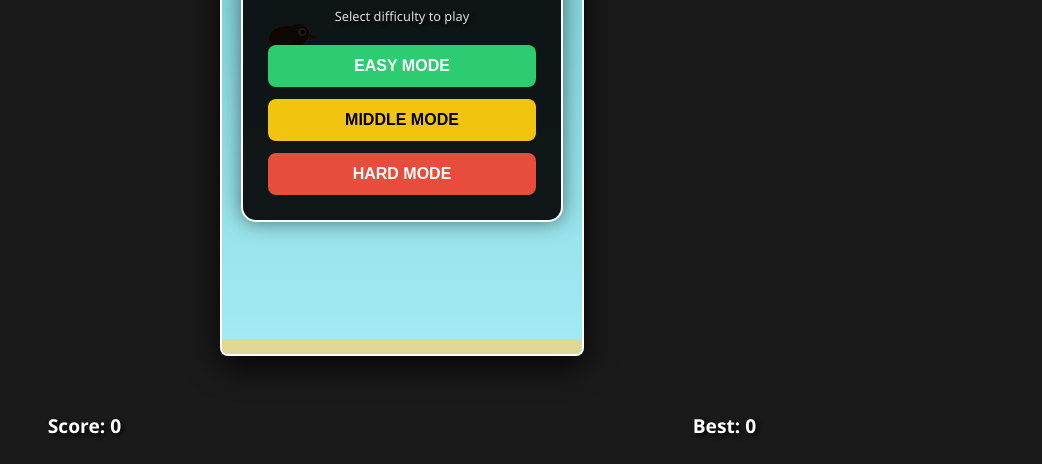
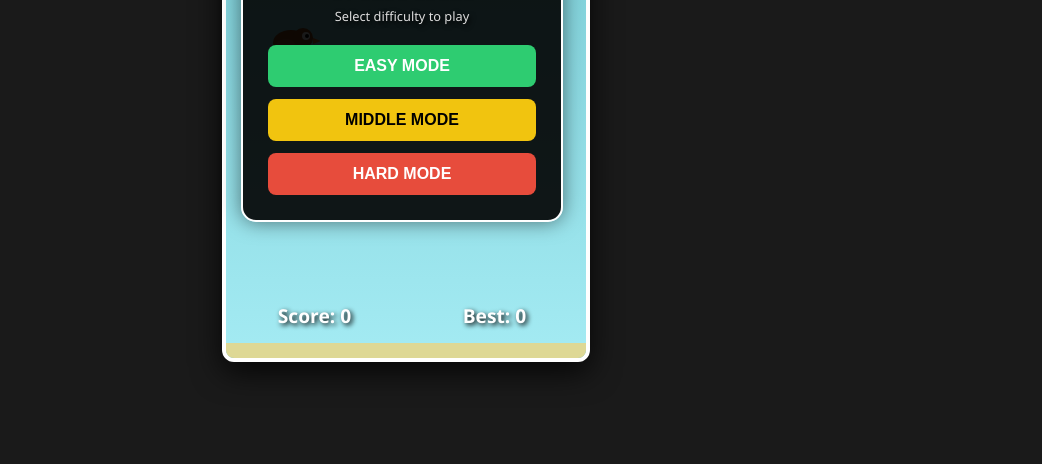
Before and after one commit to Badalsha57/Flappy-Bird-Game, a plain HTML site: page index.html in a window 1280 px wide. Shown: the part 336-800 px from the top of the page, without its empty margins (238-1280 px from the left). Drawn offline with Linux system fonts and the light colour scheme.

Commit message:
Update index.html

```diff
--- a/index.html
+++ b/index.html
@@ -11,59 +11,16 @@
     <meta name="apple-mobile-web-app-title" content="Flappy Sparrow">
 
     <style>
-        body {
-            margin: 0;
-            padding: 0;
-            overflow: hidden;
-            background: #1a1a1a;
-            font-family: 'Segoe UI', sans-serif;
-            display: flex;
-            align-items: center;
-            justify-content: center;
-            height: 100vh;
-            width: 100vw;
-            touch-action: manipulation;
-        }
-
-        #game-container {
-            position: relative;
-            width: 100%;
-            height: 100%;
-            display: flex;
-            justify-content: center;
-            align-items: center;
-        }
-
-        canvas {
-            max-width: 100%;
-            max-height: 100%;
-            object-fit: contain;
-            background-color: #70c5ce;
-            cursor: pointer;
-            display: block;
-            border: 2px solid #fff;
-            border-radius: 8px;
-            box-shadow: 0 10px 30px rgba(0,0,0,0.8);
-        }
+        body { margin: 0; overflow: hidden; background: #1a1a1a; font-family: 'Segoe UI', sans-serif; display: flex; align-items: center; justify-content: center; height: 100vh; touch-action: manipulation; }
+        #game-container { position: relative; width: 360px; height: 580px; }
+        canvas { border: 4px solid #fff; border-radius: 12px; box-shadow: 0 10px 30px rgba(0,0,0,0.8); background-color: #70c5ce; cursor: pointer; display: block; }
 
         /* Controls Styling */
         .top-controls { position: absolute; top: 15px; right: 15px; display: flex; gap: 10px; z-index: 100; }
-        .control-btn { background: rgba(0,0,0,0.6); color: white; border: 2px solid #fff; border-radius: 50%; width: 40px; height: 40px; cursor: pointer; font-size: 18px; display: flex; align-items: center; justify-content: center; transition: 0.2s; pointer-events: auto; }
+        .control-btn { background: rgba(0,0,0,0.6); color: white; border: 2px solid #fff; border-radius: 50%; width: 40px; height: 40px; cursor: pointer; font-size: 18px; display: flex; align-items: center; justify-content: center; transition: 0.2s; }
         .control-btn:active { transform: scale(0.9); }
 
-        #ui {
-            position: absolute;
-            inset: 0;
-            display: flex;
-            align-items: center;
-            justify-content: center;
-            flex-direction: column;
-            color: white;
-            text-shadow: 2px 2px 5px #000;
-            z-index: 10;
-            pointer-events: none;
-        }
-
+        #ui { position: absolute; inset: 0; display: flex; align-items: center; justify-content: center; flex-direction: column; color: white; text-shadow: 2px 2px 5px #000; z-index: 10; pointer-events: none; }
         #msg-box { background: rgba(0,0,0,0.9); padding: 25px; border-radius: 15px; border: 2px solid #fff; pointer-events: auto; text-align: center; min-width: 240px; box-shadow: 0 0 20px rgba(0,0,0,0.5); }
 
         .creator-tag { color: #f1c40f; font-weight: bold; font-size: 0.9rem; margin-top: 5px; letter-spacing: 2px; }
@@ -136,6 +93,7 @@
         const highscoreEl = document.getElementById("highScore");
         const muteBtn = document.getElementById("muteBtn");
 
+        // --- Audio Setup ---
         const bgMusic = new Audio('https://assets.mixkit.co/music/preview/mixkit-sun-and-clouds-585.mp3');
         bgMusic.loop = true;
         bgMusic.volume = 0.3;
@@ -148,8 +106,10 @@
 
         function toggleMute() {
             isMuted = !isMuted;
-            bgMusic.muted = isMuted; jumpSound.muted = isMuted;
-            scoreSound.muted = isMuted; crashSound.muted = isMuted;
+            bgMusic.muted = isMuted;
+            jumpSound.muted = isMuted;
+            scoreSound.muted = isMuted;
+            crashSound.muted = isMuted;
             muteBtn.innerText = isMuted ? "🔇" : "🔊";
         }
 
@@ -170,8 +130,12 @@
         for(let i=0; i<5; i++) clouds.push({x: Math.random()*canvas.width, y: Math.random()*200, speed: 0.2+Math.random()*0.4, size: 25+Math.random()*20});
 
         function startGame(lvl) {
-            if (lvl) { currentLevel = lvl; currentSettings = levels[lvl]; }
+            if (lvl) {
+                currentLevel = lvl;
+                currentSettings = levels[lvl];
+            }
             if(!isMuted) bgMusic.play().catch(()=>{});
+
             birdY = 250; velocity = 0; score = 0; pipes = []; frames = 0;
             scoreEl.innerText = "0";
             gameRunning = true;
@@ -191,9 +155,13 @@
         function handleInput(e) {
             if (e.target.closest('.top-controls') || e.target.tagName === 'BUTTON') return;
             if (e.type === "touchstart") e.preventDefault();
+
             if (gameRunning) {
                 velocity = currentSettings.jump;
-                if(!isMuted) { jumpSound.currentTime = 0; jumpSound.play().catch(()=>{}); }
+                if(!isMuted) {
+                    jumpSound.currentTime = 0;
+                    jumpSound.play().catch(()=>{});
+                }
             }
         }
 
@@ -217,7 +185,9 @@
         function drawPipes() {
             for (let p of pipes) {
                 let pipeGrad = ctx.createLinearGradient(p.x, 0, p.x + 50, 0);
-                pipeGrad.addColorStop(0, "#2c3e50"); pipeGrad.addColorStop(0.5, "#95a5a6"); pipeGrad.addColorStop(1, "#2c3e50");
+                pipeGrad.addColorStop(0, "#2c3e50");
+                pipeGrad.addColorStop(0.5, "#95a5a6");
+                pipeGrad.addColorStop(1, "#2c3e50");
                 ctx.fillStyle = pipeGrad;
                 ctx.fillRect(p.x, 0, 50, p.top);
                 ctx.fillRect(p.x, p.top + currentSettings.gap, 50, canvas.height);
@@ -245,8 +215,12 @@
                     if (birdY + 5 < pipes[i].top || birdY + 25 > pipes[i].top + currentSettings.gap) gameOver();
                 }
                 if (pipes[i].x + currentSettings.speed >= birdX && pipes[i].x < birdX) {
-                    score++; scoreEl.innerText = score;
-                    if(!isMuted) { scoreSound.currentTime = 0; scoreSound.play().catch(()=>{}); }
+                    score++;
+                    scoreEl.innerText = score;
+                    if(!isMuted) {
+                        scoreSound.currentTime = 0;
+                        scoreSound.play().catch(()=>{});
+                    }
                 }
                 if (pipes[i].x + 50 < 0) pipes.splice(i, 1);
             }
```
